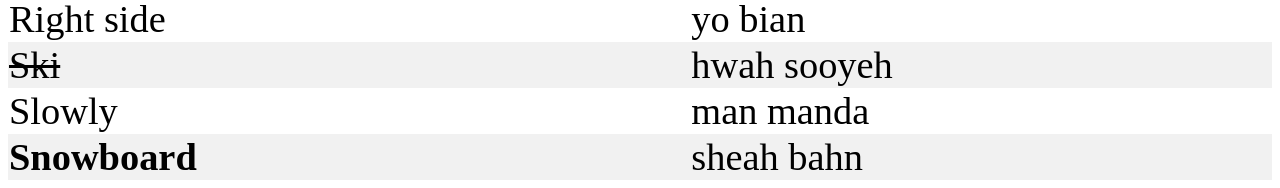
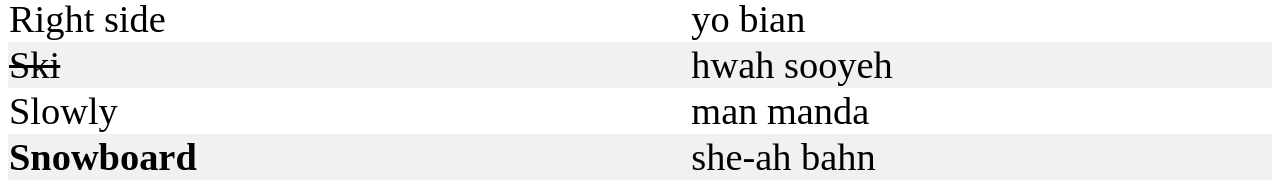
Before and after one commit to sniperd2k/saynotoskiing.com, a plain HTML site: page index.html in a window 1280 px wide. Shown: the part 840-1028 px from the top of the page. Drawn offline with Linux system fonts and the light colour scheme.

Commit message:
fix snow?

```diff
--- a/index.html
+++ b/index.html
@@ -113,7 +113,7 @@
             </tr>
             <tr>
                 <td class="english"><span style="font-size:3vw"> <strong>Snowboard</strong> </span></td>
-                <td class="phonetic"><span style="font-size:3vw; margin-left: 16px;"> sheah bahn </span></td>
+                <td class="phonetic"><span style="font-size:3vw; margin-left: 16px;"> she-ah bahn </span></td>
             </tr>
             <tr>
                 <td class="english"><span style="font-size:3vw"> Thank you </span></td>
```
